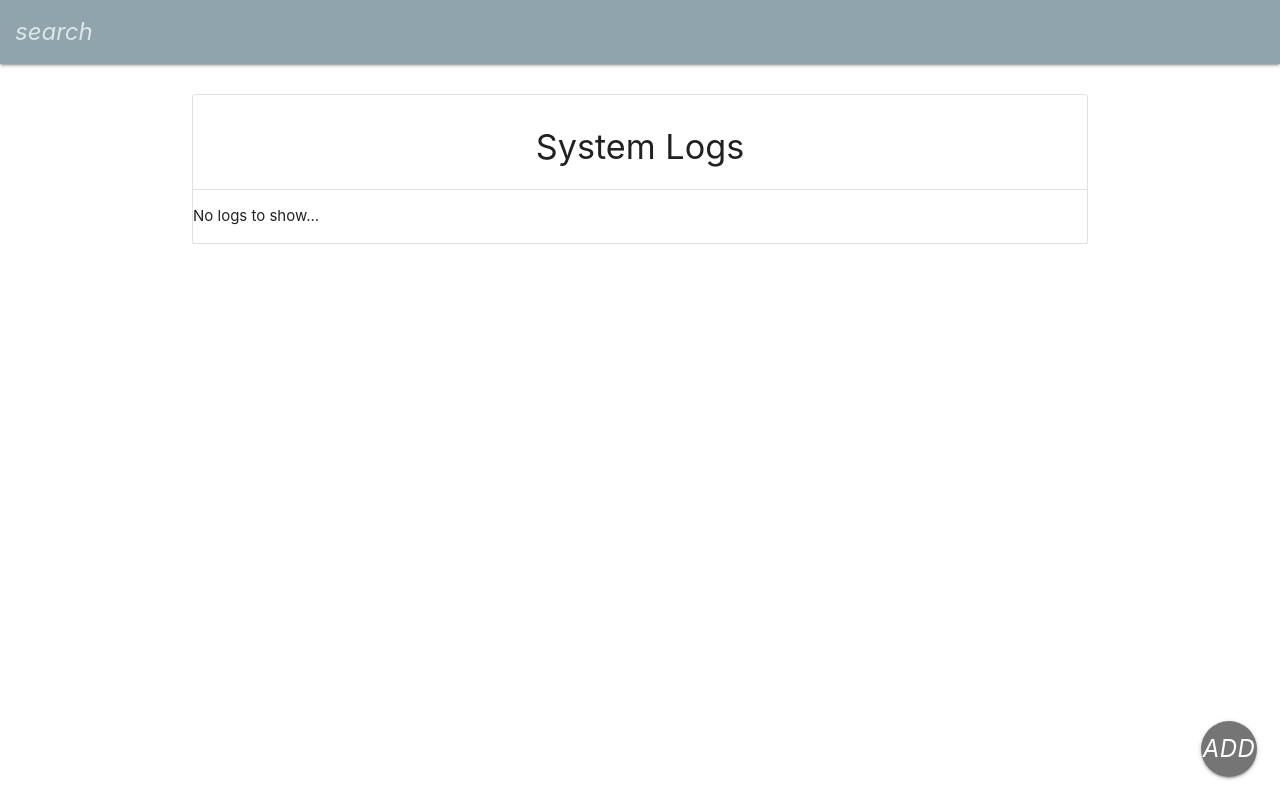
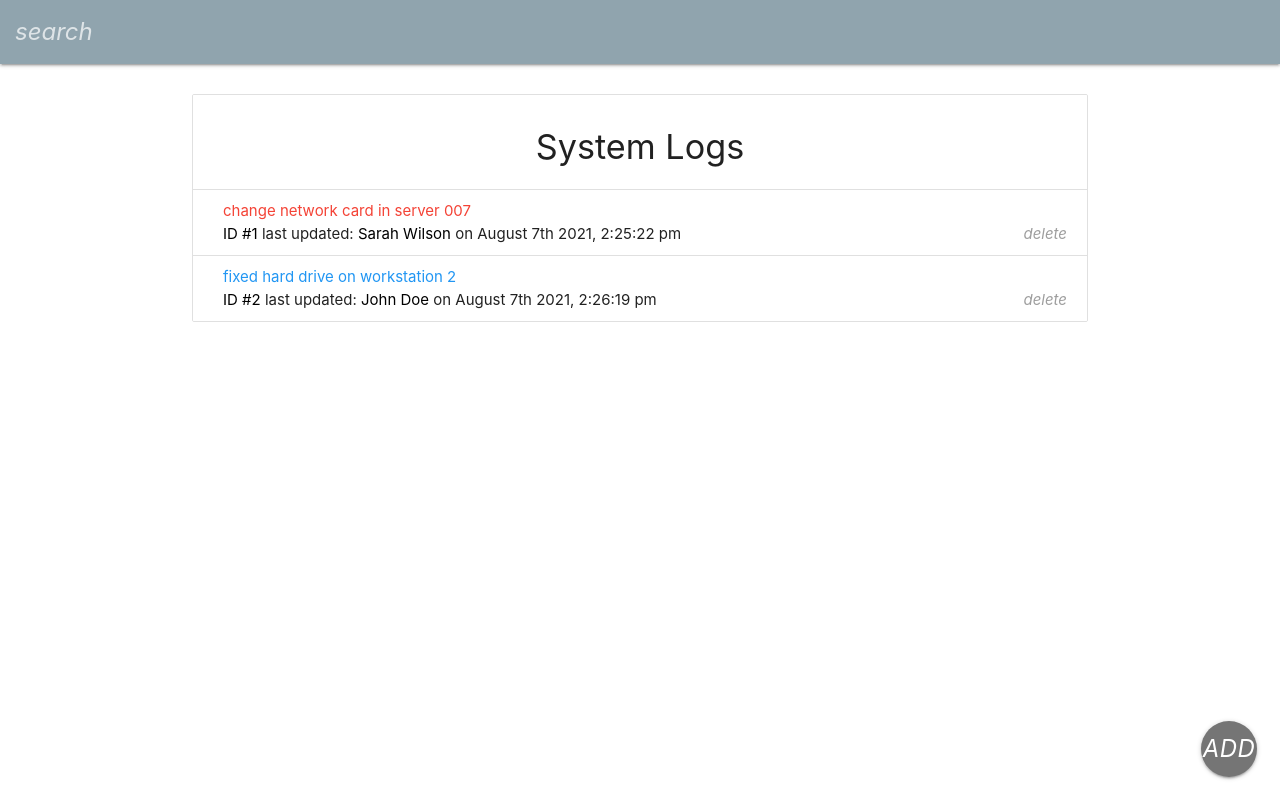
Before and after one commit to sunmengyue/IT-Logger, a React (Create React App) app: page / in a window 1280 px wide. Built offline with nearby package versions, Linux system fonts and the light colour scheme; data requests are answered from the project's data file; the HTML template or start-up script is replaced by a standard one.

Commit message:
implement update log with set current

```diff
--- a/db.json
+++ b/db.json
@@ -1,5 +1,20 @@
 {
-  "logs": [],
+  "logs": [
+    {
+      "id": 1,
+      "message": "change network card in server 007",
+      "attention": true,
+      "tech": "Sarah Wilson",
+      "date": "2021-08-07T14:25:22.648Z"
+    },
+    {
+      "id": 2,
+      "message": "fixed hard drive on workstation 2",
+      "attention": false,
+      "tech": "John Doe",
+      "date": "2021-08-07T14:26:19.485Z"
+    }
+  ],
   "techs": [
     {
       "id": 1,
--- a/src/actions/logActions.js
+++ b/src/actions/logActions.js
@@ -5,6 +5,8 @@ import {
   ADD_LOG,
   UPDATE_LOG,
   DELETE_LOG,
+  SET_CURRENT,
+  CLEAR_CURRENT,
 } from './types';
 
 // export const getLogs = () => {
@@ -69,17 +71,33 @@ export const addLog = (log) => async (dispatch) => {
   }
 };
 
+// Set Current Log
+export const setCurrent = (log) => {
+  return {
+    type: SET_CURRENT,
+    payload: log,
+  };
+};
+
+// Clear current log
+export const clearCurrent = () => {
+  return {
+    type: CLEAR_CURRENT,
+  };
+};
+
 // Edit log
 export const editLog = (log) => async (dispatch) => {
   try {
-    const res = fetch('/logs', {
+    const res = await fetch(`/logs/${log.id}`, {
       method: 'PUT',
+      body: JSON.stringify(log),
       headers: {
         'Content-Type': 'application/json',
       },
-      body: JSON.stringify(log),
     });
-    const data = res.json();
+    const data = await res.json();
+
     dispatch({
       type: UPDATE_LOG,
       payload: data,
--- a/src/components/logs/EditLogModal.js
+++ b/src/components/logs/EditLogModal.js
@@ -1,25 +1,35 @@
-import React, { useState } from 'react';
+import React, { useState, useEffect } from 'react';
 import M from 'materialize-css/dist/js/materialize.min.js';
 import { connect } from 'react-redux';
 import { editLog } from '../../actions/logActions';
 import PropTypes from 'prop-types';
 
-const EditLogModal = () => {
+const EditLogModal = ({ editLog, current }) => {
   const [message, setMessage] = useState('');
   const [attention, setAttention] = useState(false);
   const [tech, setTech] = useState('');
+
+  useEffect(() => {
+    if (current) {
+      setMessage(current.message);
+      setAttention(current.attention);
+      setTech(current.tech);
+    }
+  }, [current]);
 
   const onSubmit = () => {
     if (message === '' || tech === '') {
       M.toast({ html: 'Please enter a message and tech' });
     } else {
-      const edittedLog = {
+      const logToEdit = {
+        id: current.id,
         message,
         attention,
         tech,
         date: new Date(),
       };
-      editLog(edittedLog);
+      editLog(logToEdit);
+      M.toast({ html: 'log updated' });
       // Clear Fields
       setMessage('');
       setTech('');
@@ -40,9 +50,6 @@ const EditLogModal = () => {
               value={message}
               onChange={(e) => setMessage(e.target.value)}
             />
-            <label htmlFor="message" className="active">
-              Log Message
-            </label>
           </div>
         </div>
 
@@ -101,4 +108,13 @@ const modalStyle = {
   height: '75%',
 };
 
-export default connect(null, { editLog })(EditLogModal);
+EditLogModal.propTypes = {
+  current: PropTypes.object,
+  editLog: PropTypes.func.isRequired,
+};
+
+const mapStateToProps = (state) => ({
+  current: state.log.current,
+});
+
+export default connect(mapStateToProps, { editLog })(EditLogModal);
--- a/src/components/logs/LogItem.js
+++ b/src/components/logs/LogItem.js
@@ -2,11 +2,11 @@ import React from 'react';
 import PropTypes from 'prop-types';
 import Moment from 'react-moment';
 import { connect } from 'react-redux';
-import { deleteLog } from '../../actions/logActions';
+import { deleteLog, setCurrent } from '../../actions/logActions';
 import PropType from 'prop-types';
 import M from 'materialize-css/dist/js/materialize.min.js';
 
-const LogItem = ({ log, deleteLog }) => {
+const LogItem = ({ log, deleteLog, setCurrent }) => {
   const onDelete = () => {
     deleteLog(log.id);
     M.toast({ html: 'Log Deleted!' });
@@ -17,6 +17,7 @@ const LogItem = ({ log, deleteLog }) => {
       <a
         href="#edit-log-modal"
         className={`modal-trigger ${log.attention ? 'red-text' : 'blue-text'}`}
+        onClick={() => setCurrent(log)}
       >
         {log.message}
       </a>
@@ -33,9 +34,10 @@ const LogItem = ({ log, deleteLog }) => {
   );
 };
 
-export default connect(null, { deleteLog })(LogItem);
-
 LogItem.propTypes = {
   log: PropTypes.object.isRequired,
   deleteLog: PropTypes.func.isRequired,
+  setCurrent: PropTypes.func.isRequired,
 };
+
+export default connect(null, { deleteLog, setCurrent })(LogItem);
--- a/src/reducers/logReducer.js
+++ b/src/reducers/logReducer.js
@@ -5,6 +5,8 @@ import {
   ADD_LOG,
   UPDATE_LOG,
   DELETE_LOG,
+  SET_CURRENT,
+  CLEAR_CURRENT,
 } from '../actions/types';
 
 const initialState = {
@@ -29,10 +31,22 @@ export default (state = initialState, action) => {
         logs: [...state.logs, action.payload],
         loading: false,
       };
+    case SET_CURRENT:
+      return {
+        ...state,
+        current: action.payload,
+      };
+    case CLEAR_CURRENT:
+      return {
+        ...state,
+        current: null,
+      };
     case UPDATE_LOG:
       return {
         ...state,
-        logs: [...state.logs, action.payload],
+        logs: state.logs.map((log) =>
+          log.id === action.payload.id ? action.payload : log,
+        ),
         loading: false,
       };
     case DELETE_LOG:
```
